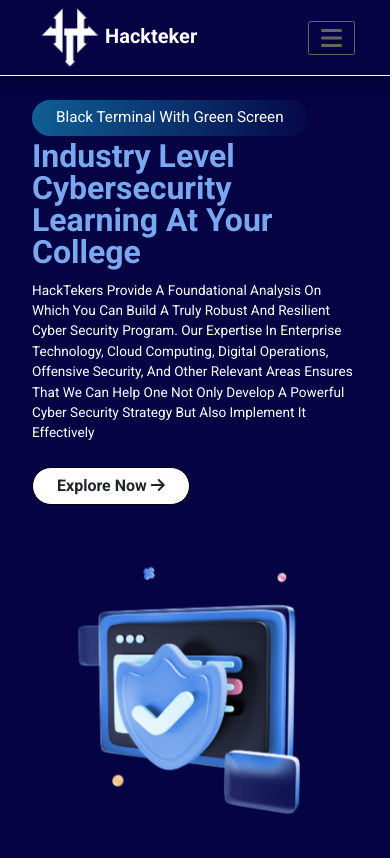
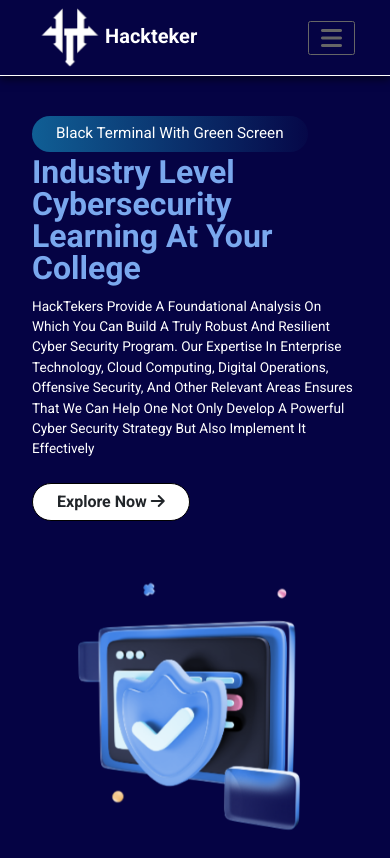
Before and after one commit to Ritesh-FSD/hacktekers, a PHP site: page / in a window 390 px wide. Shown: the top 858 px of the page. Run offline with PHP 8.4, Linux system fonts and the light colour scheme.

Commit message:
Update style.css

```diff
--- a/style.css
+++ b/style.css
@@ -935,7 +935,7 @@ input.input1 + .shadow-input1 {
 .about-section {
   padding:50px;
   text-align: center;
-  background:url(images/about.jpg);
+/*   background:url(images/about.jpg); */
   width: 100%;
   background-position: cover;
   color: white;
@@ -1152,7 +1152,7 @@ h5{
     padding-top: 7rem;
   }*/
   .home .content{
-    padding:5rem 2rem 2rem 2rem ;
+    padding:7rem 2rem 2rem 2rem ;
   }
   .image-section {
     display: none;
@@ -1252,9 +1252,6 @@ h5{
   header .content h3 {
     font-size: 1rem;
   }
-.testimonial{
-	margin:20px;
-	}
 }
 
 @media (max-width: 992px) {
```
